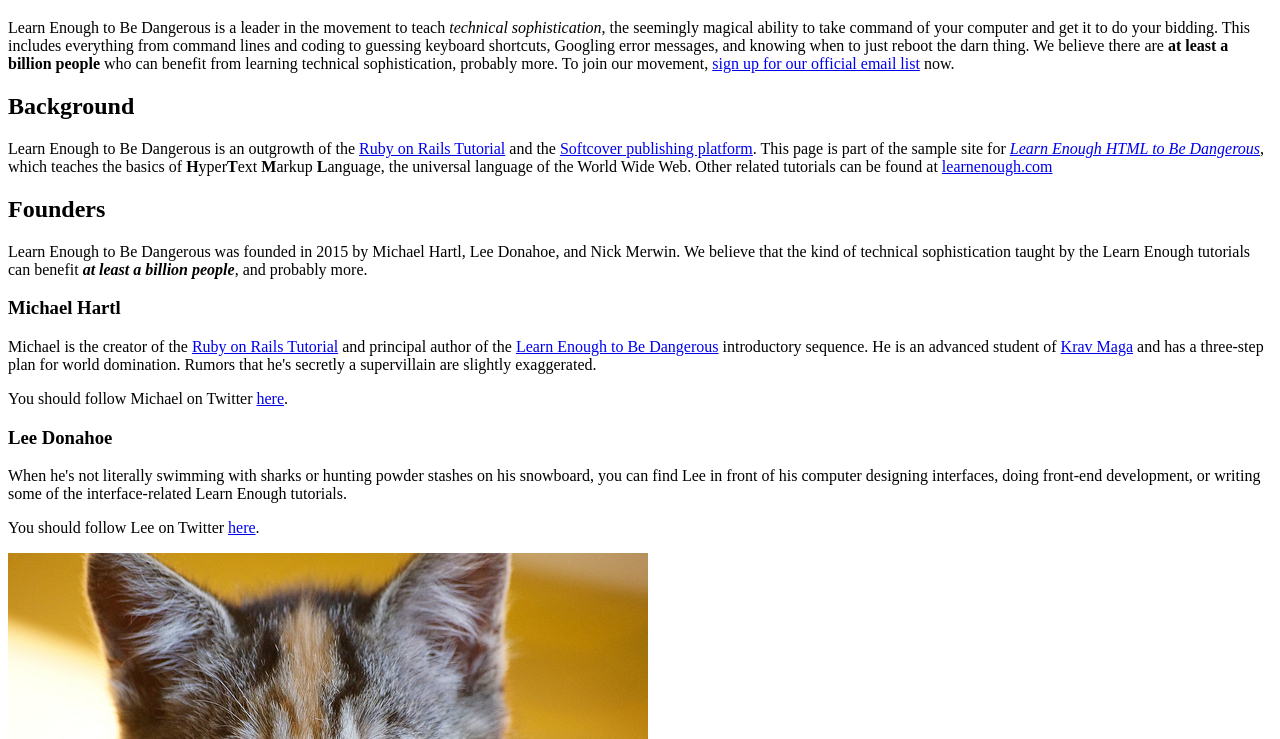
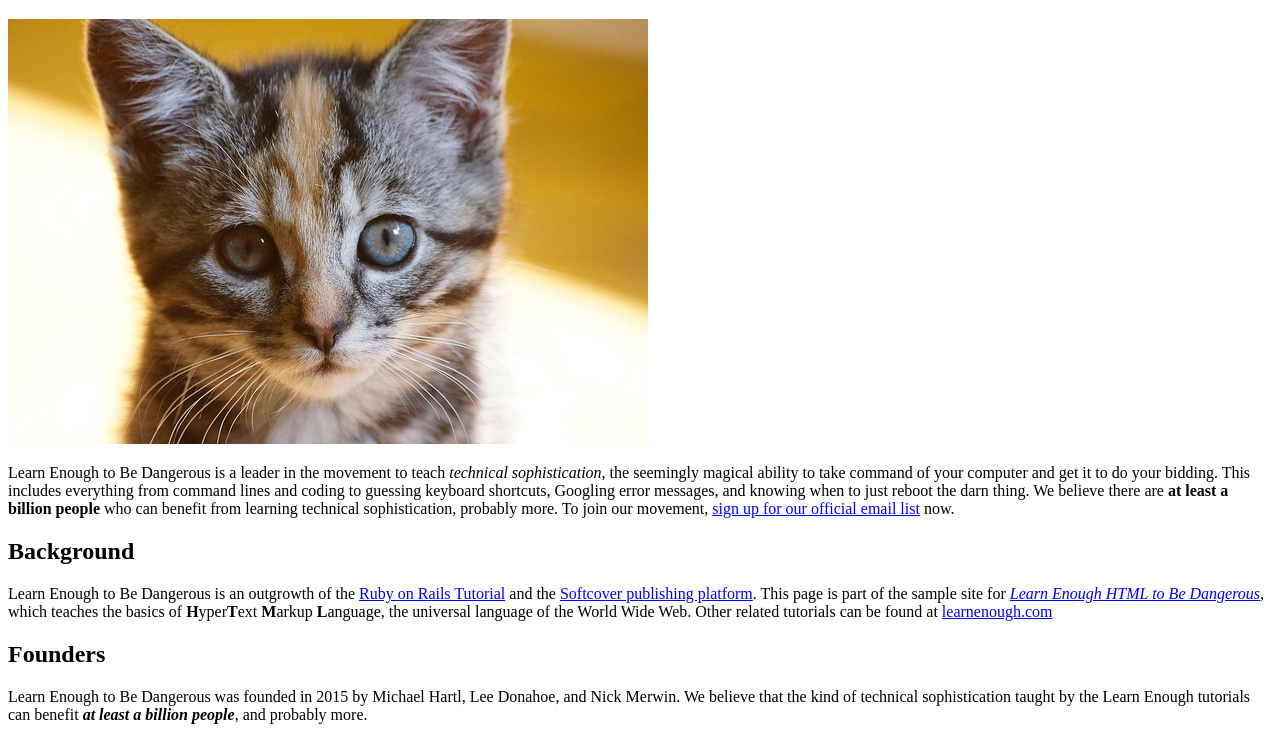
Before and after one commit to JGSum/sample_website, a plain HTML site: page index.html in a window 1280 px wide. Shown: the part 61-800 px from the top of the page. Drawn offline with Linux system fonts and the light colour scheme.

Commit message:
moved kitten

```diff
--- a/index.html
+++ b/index.html
@@ -7,7 +7,7 @@
 <body>
 
  <h1>The Learn Enough Story</h1>
-
+ <img src="images/kitten.jpg" alt="An adorable kitten">
  <p>
   Learn Enough to Be Dangerous is a leader in the movement to teach
   <em>technical sophistication</em>, the seemingly magical ability to take
```
Lines whose indentation alone changed are shown as unchanged.
